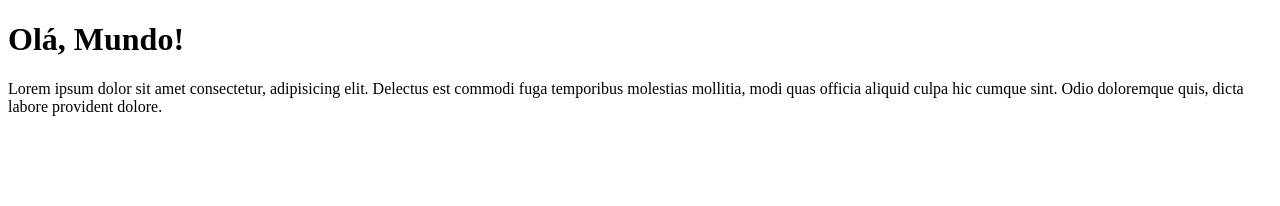
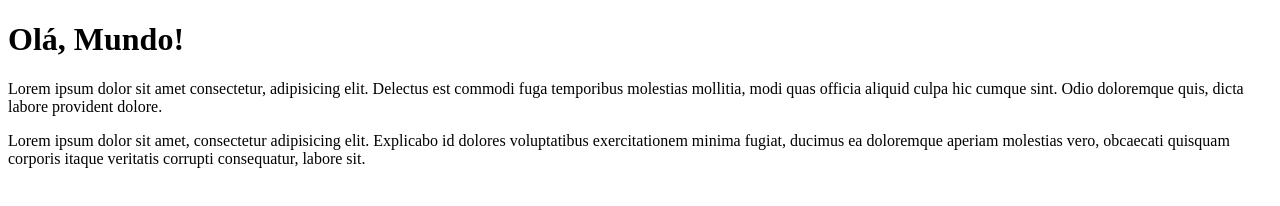
Before and after one commit to lucasalves0722/Ola-Mundo, a plain HTML site: page Site-exemplo/index.html in a window 1280 px wide. Drawn offline with Linux system fonts and the light colour scheme.

Commit message:
Criei o segundo parágrafo

```diff
--- a/Site-exemplo/index.html
+++ b/Site-exemplo/index.html
@@ -11,5 +11,10 @@
         Lorem ipsum dolor sit amet consectetur, adipisicing elit. Delectus est commodi fuga temporibus molestias mollitia,
         modi quas officia aliquid culpa hic cumque sint. Odio doloremque quis, dicta labore provident dolore.
     </p>
+
+    <p>
+        Lorem ipsum dolor sit amet, consectetur adipisicing elit. Explicabo id dolores voluptatibus exercitationem minima fugiat,
+        ducimus ea doloremque aperiam molestias vero, obcaecati quisquam corporis itaque veritatis corrupti consequatur, labore sit.
+    </p>
 </body>
 </html>
```
